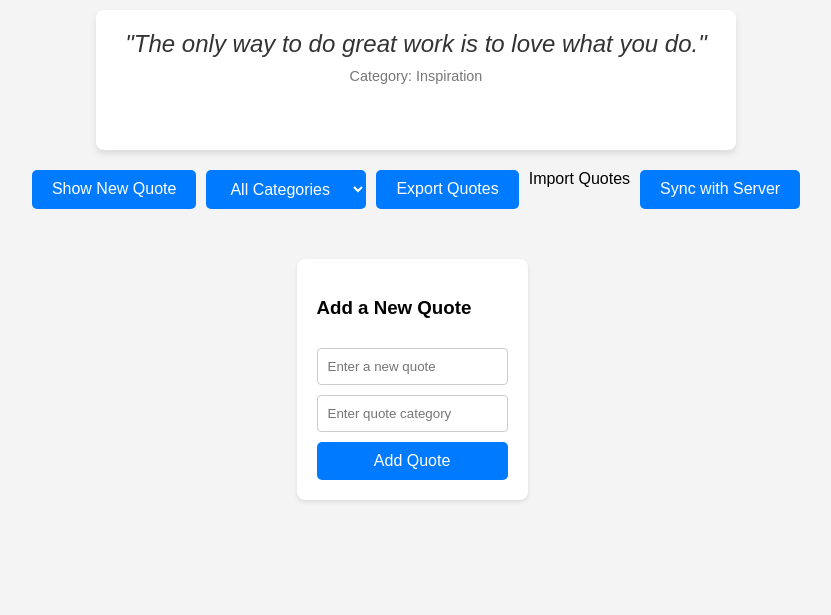
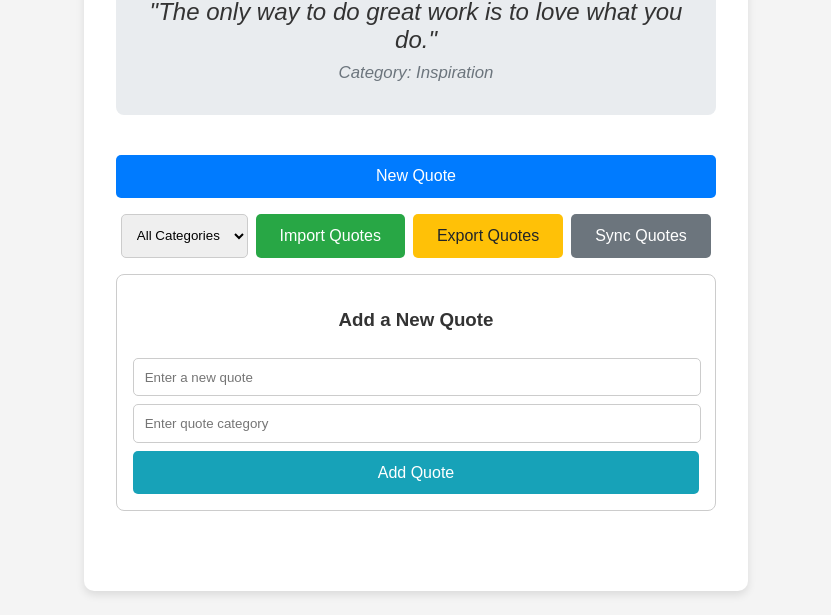
Before and after one commit to Tinahiii/alx_fe_javascript, a plain HTML site: page dom-manipulation/index.html in a window 1280 px wide. Shown: the part 185-800 px from the top of the page, without its empty margins (224-1055 px from the left). Drawn offline with Linux system fonts and the light colour scheme.

Commit message:
Update index.html

```diff
--- a/dom-manipulation/index.html
+++ b/dom-manipulation/index.html
@@ -8,97 +8,182 @@
         body {
             font-family: Arial, sans-serif;
             display: flex;
-            flex-direction: column;
+            justify-content: center;
             align-items: center;
-            justify-content: center;
-            min-height: 100vh;
+            height: 100vh;
             margin: 0;
             background-color: #f4f4f4;
+            color: #333;
+            flex-direction: column;
         }
+
+        .container {
+            text-align: center;
+            background: #fff;
+            padding: 2em;
+            border-radius: 10px;
+            box-shadow: 0 4px 8px rgba(0, 0, 0, 0.1);
+            max-width: 600px;
+            width: 90%;
+            display: flex;
+            flex-direction: column;
+            gap: 1em;
+        }
+
         #quoteDisplay {
-            width: 80%;
-            max-width: 600px;
             min-height: 100px;
-            padding: 20px;
-            background-color: #fff;
+            display: flex;
+            flex-direction: column;
+            justify-content: center;
+            align-items: center;
+            font-size: 1.5em;
+            font-style: italic;
+            margin-bottom: 1em;
+            padding: 1em;
+            background-color: #e9ecef;
             border-radius: 8px;
-            box-shadow: 0 4px 6px rgba(0,0,0,0.1);
-            text-align: center;
-            margin-bottom: 20px;
         }
+
         #quoteDisplay p {
-            font-size: 1.5em;
             margin: 0;
-            font-style: italic;
-            color: #333;
+            padding: 0;
         }
+
         #quoteDisplay small {
-            display: block;
-            margin-top: 10px;
-            font-size: 0.9em;
-            color: #777;
+            margin-top: 0.5em;
+            font-size: 0.7em;
+            color: #6c757d;
         }
-        button, select {
-            padding: 10px 20px;
+
+        button {
+            padding: 0.8em 1.5em;
+            font-size: 1em;
             border: none;
             border-radius: 5px;
+            cursor: pointer;
+            transition: background-color 0.3s ease;
+        }
+
+        #newQuote {
             background-color: #007bff;
             color: white;
-            font-size: 1em;
-            cursor: pointer;
-            transition: background-color 0.3s;
         }
-        button:hover, select:hover {
+
+        #newQuote:hover {
             background-color: #0056b3;
         }
-        .form-container {
-            margin-top: 20px;
-            width: 80%;
-            max-width: 600px;
-            padding: 20px;
-            background-color: #fff;
-            border-radius: 8px;
-            box-shadow: 0 2px 4px rgba(0,0,0,0.1);
-            display: flex;
-            flex-direction: column;
-            gap: 10px;
-        }
-        .form-container input {
-            padding: 10px;
-            border: 1px solid #ccc;
-            border-radius: 4px;
-        }
-        .actions-container {
+
+        .controls {
             display: flex;
             flex-wrap: wrap;
             justify-content: center;
-            gap: 10px;
-            margin-bottom: 20px;
+            gap: 0.5em;
         }
+
+        #categoryFilter {
+            padding: 0.8em;
+            border-radius: 5px;
+            border: 1px solid #ccc;
+        }
+
+        .file-input-wrapper {
+            position: relative;
+            display: inline-block;
+            overflow: hidden;
+        }
+
+        .file-input-wrapper input[type="file"] {
+            font-size: 100px;
+            position: absolute;
+            left: 0;
+            top: 0;
+            opacity: 0;
+            cursor: pointer;
+        }
+
+        .file-input-wrapper button {
+            background-color: #28a745;
+            color: white;
+            padding: 0.8em 1.5em;
+            font-size: 1em;
+            border: none;
+            border-radius: 5px;
+            cursor: pointer;
+            transition: background-color 0.3s ease;
+        }
+
+        .file-input-wrapper button:hover {
+            background-color: #218838;
+        }
+
+        #exportQuotesBtn {
+            background-color: #ffc107;
+            color: #212529;
+        }
+
+        #exportQuotesBtn:hover {
+            background-color: #e0a800;
+        }
+
+        #addQuoteBtn {
+            background-color: #17a2b8;
+            color: white;
+            width: 100%;
+        }
+
+        #addQuoteBtn:hover {
+            background-color: #138496;
+        }
+
+        .form-container {
+            border: 1px solid #ccc;
+            padding: 1em;
+            border-radius: 8px;
+            display: flex;
+            flex-direction: column;
+            gap: 0.5em;
+        }
+
+        input[type="text"] {
+            padding: 0.8em;
+            border-radius: 5px;
+            border: 1px solid #ccc;
+            width: calc(100% - 1.6em);
+        }
+
         #syncStatus {
-            margin-top: 10px;
+            margin-top: 1em;
             font-style: italic;
-            color: #555;
-            font-size: 0.9em;
+            color: #007bff;
+        }
+
+        #syncBtn {
+            background-color: #6c757d;
+            color: white;
+        }
+
+        #syncBtn:hover {
+            background-color: #5a6268;
         }
     </style>
 </head>
 <body>
+    <div class="container">
         <h1>Dynamic Quote Generator</h1>
         <div id="quoteDisplay"></div>
-    <div class="actions-container">
-        <button id="newQuote">Show New Quote</button>
+        <button id="newQuote">New Quote</button>
+        <div class="controls">
             <select id="categoryFilter"></select>
+            <div class="file-input-wrapper">
+                <input type="file" id="importFile" accept=".json" />
+                <button>Import Quotes</button>
+            </div>
             <button id="exportQuotesBtn">Export Quotes</button>
-        <label for="importFile" class="custom-file-upload">
-          Import Quotes
-        </label>
-        <input type="file" id="importFile" accept=".json" style="display: none;" />
-        <button id="syncBtn">Sync with Server</button>
+            <button id="syncBtn">Sync Quotes</button>
         </div>
-    <div id="syncStatus"></div>
-    <!-- Container where the form will be dynamically created -->
         <div id="formContainer"></div>
+        <p id="syncStatus"></p>
+    </div>
     <script src="script.js"></script>
 </body>
 </html>
```
Lines whose indentation alone changed are shown as unchanged.
